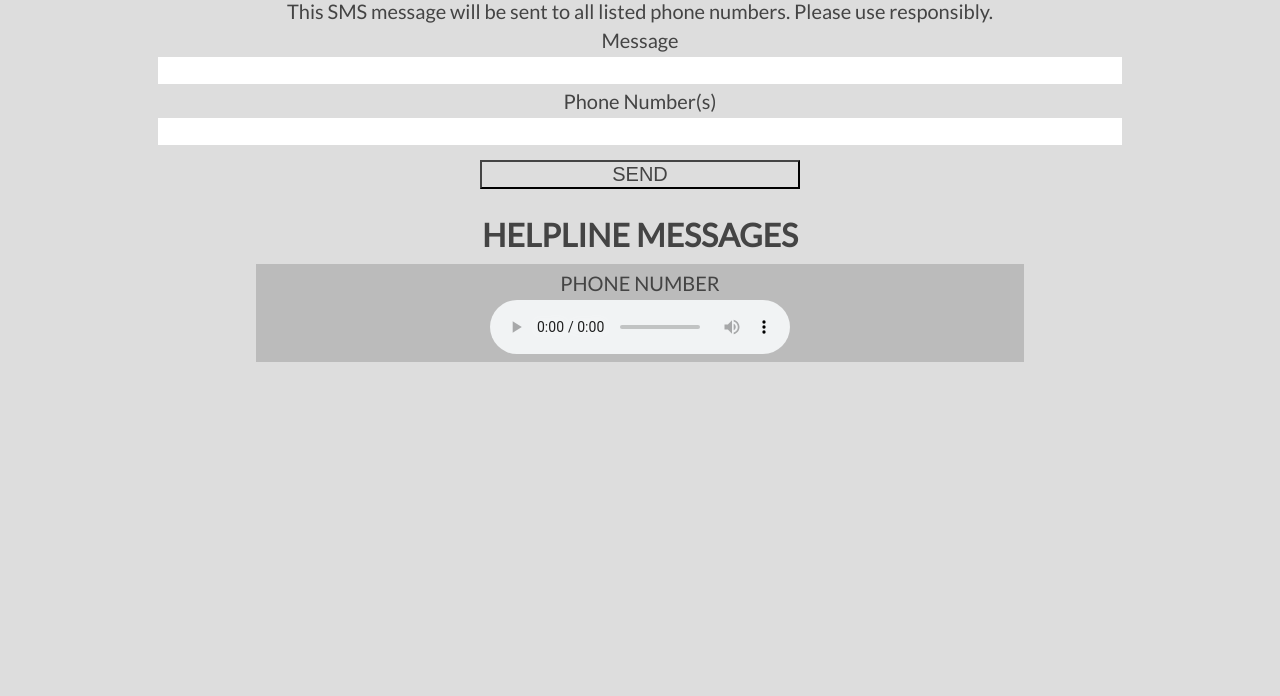
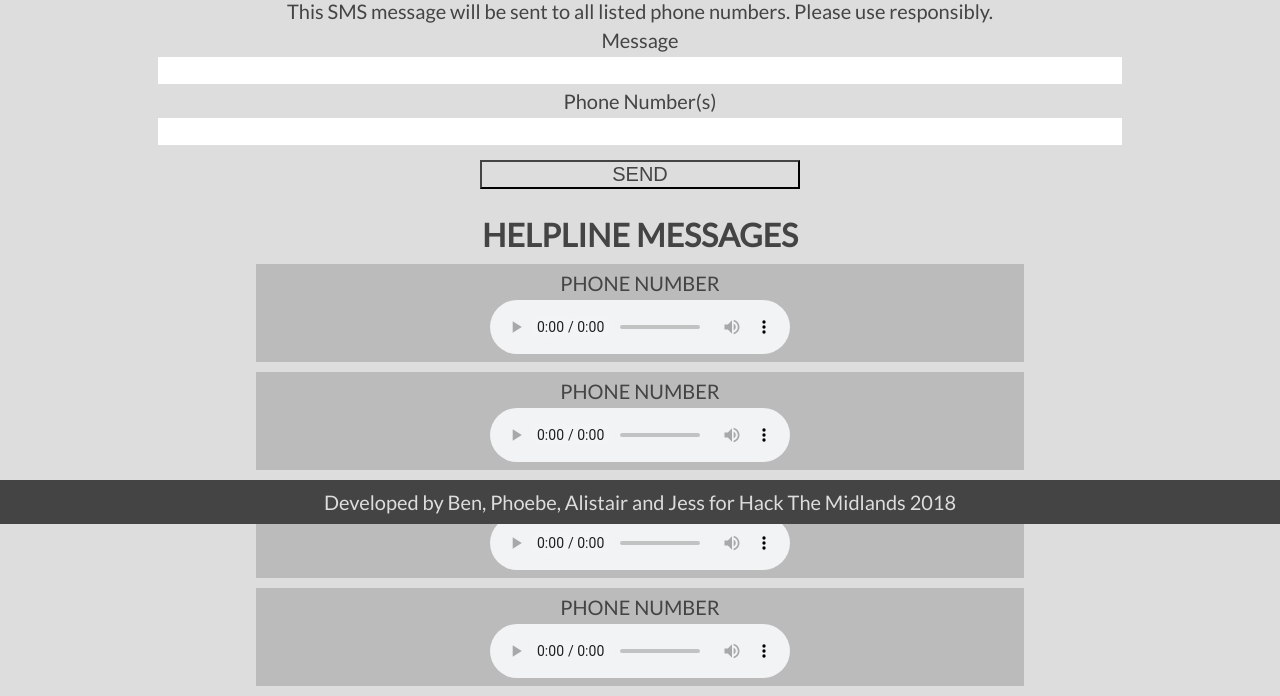
Before and after one commit to phoebexy/expondent, a PHP site: page / in a window 1280 px wide. Shown: the part 276-972 px from the top of the page. Before the commit the page ends 638 px from the top, so only its background shows below. Run offline with PHP 8.4, Linux system fonts and the light colour scheme.

Commit message:
Frontend Base Complete

```diff
--- a/css/main.css
+++ b/css/main.css
@@ -83,6 +83,19 @@ input[type=submit]:hover {
   color: #444444;
   margin-left: 20%;
   margin-right: 20%;
+  margin-bottom: 10px;
   padding-top: 2px;
   padding-bottom: 5px;
 }
+
+.footer {
+  text-align: center;
+  position: fixed;
+  width: 100%;
+  padding-top: 5px;
+  padding-bottom: 5px;
+  left: 0;
+  bottom: 0;
+  background-color: #444444;
+  color: #dddddd;
+}
--- a/index.html
+++ b/index.html
@@ -26,12 +26,27 @@
 </div>
 
 <div class="helpline">
-<h2>HELPLINE MESSAGES</h2>
+  <h2>HELPLINE MESSAGES</h2>
+  <div class="helpline_entry">
+    <p>PHONE NUMBER</p>
+    <audio controls><source src="" type="audio/wav">
+  </div>
+  <div class="helpline_entry">
+    <p>PHONE NUMBER</p>
+    <audio controls><source src="" type="audio/wav">
+  </div>
+  <div class="helpline_entry">
+    <p>PHONE NUMBER</p>
+    <audio controls><source src="" type="audio/wav">
+  </div>
   <div class="helpline_entry">
     <p>PHONE NUMBER</p>
     <audio controls><source src="" type="audio/wav">
   </div>
 </div>
 
+<div class="footer">
+  <p>Developed by Ben, Phoebe, Alistair and Jess for Hack The Midlands 2018</p>
+</div>
 </body>
 </html>
```
